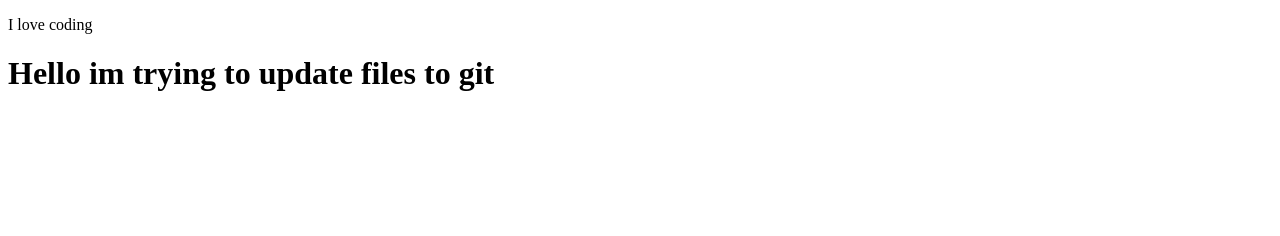
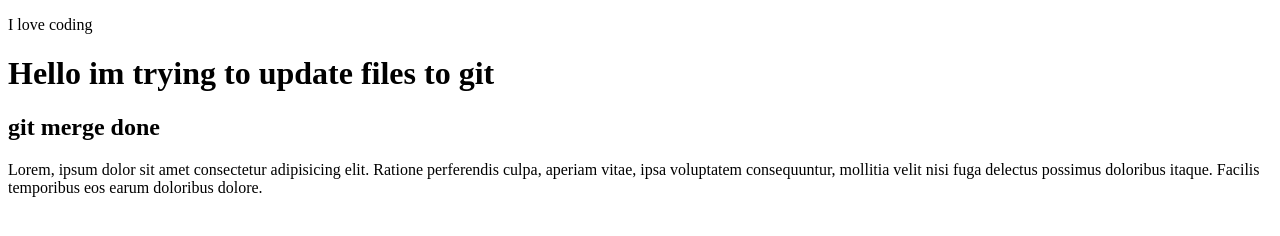
Before and after one commit to iqbalcb88/my-third-repo, a plain HTML site: page index.html in a window 1280 px wide. Drawn offline with Linux system fonts and the light colour scheme.

Commit message:
Lorem ipsum added

```diff
--- a/index.html
+++ b/index.html
@@ -9,5 +9,7 @@
   <body>
     <p>I love coding</p>
     <h1>Hello im trying to update files to git</h1>
+    <h2>git merge done</h2>
+    <p>Lorem, ipsum dolor sit amet consectetur adipisicing elit. Ratione perferendis culpa, aperiam vitae, ipsa voluptatem consequuntur, mollitia velit nisi fuga delectus possimus doloribus itaque. Facilis temporibus eos earum doloribus dolore.</p>
   </body>
 </html>
```
